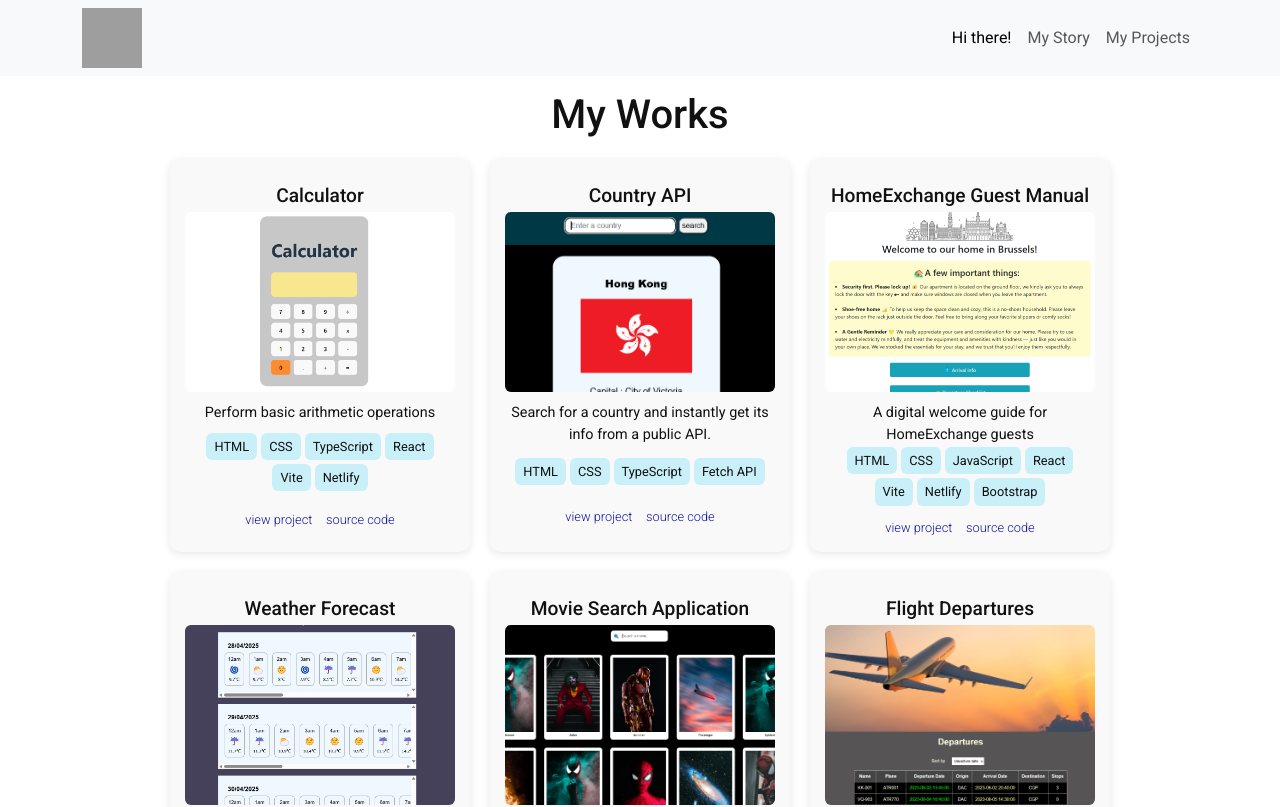
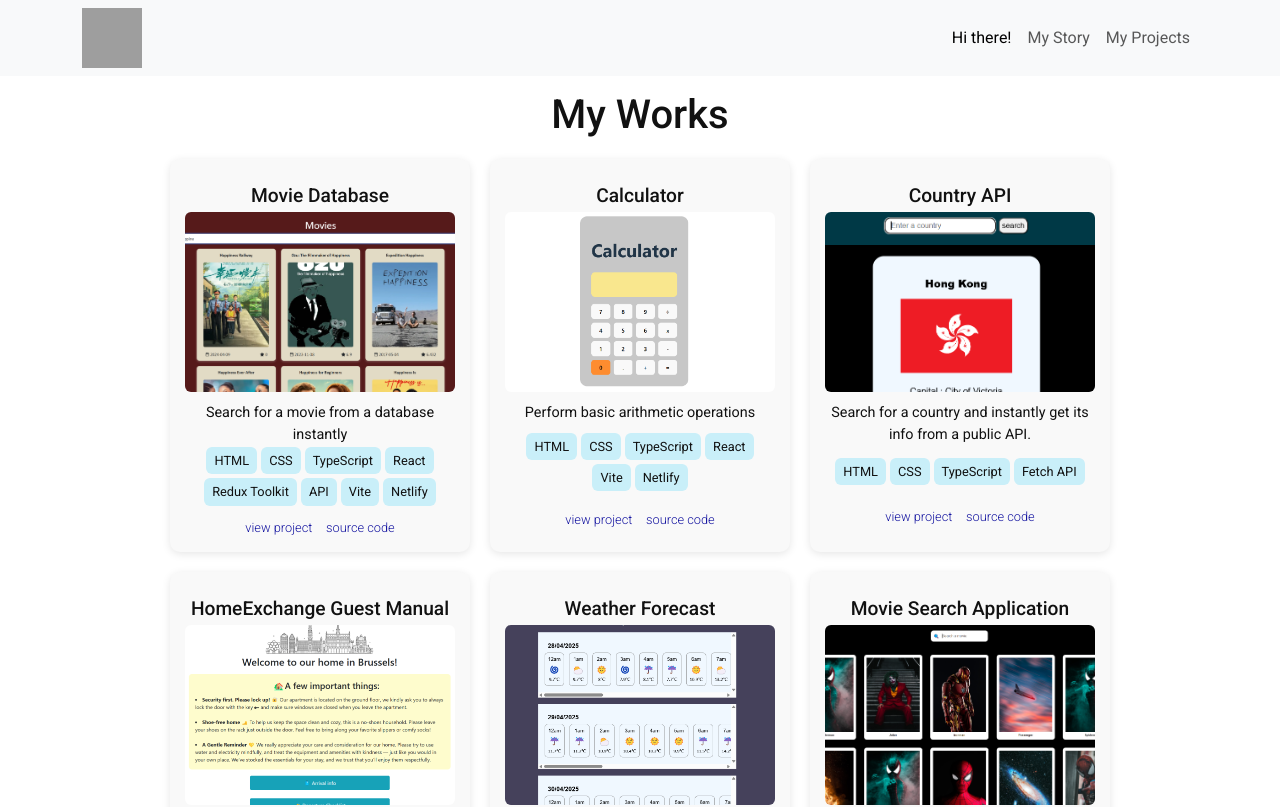
Before and after one commit to jimanloi/manloi-portfolio-react, a React (Vite) app: page /manloi-portfolio-react/works in a window 1280 px wide. Shown: the top 807 px of the page. Built offline with nearby package versions, Linux system fonts and the light colour scheme; grey boxes are pictures that could not be loaded.

Commit message:
added project

```diff
--- a/src/data/projectData.js
+++ b/src/data/projectData.js
@@ -12,6 +12,7 @@ import guardian from "../assets/screenshot-guardian.png";
 import homeexchange from "../assets/screenshot-homeexchange.png";
 import country from "../assets/screenshot-country.png";
 import calculatorReact from "../assets/screenshot-calculator-react.png";
+import moviesReactRedux from "../assets/screenshot-movies-react.png";
 
 const projects = [
   {
@@ -165,6 +166,25 @@ const projects = [
     source: "https://github.com/jimanloi/react-calculator",
     screenshot: calculatorReact,
   },
+  {
+    id: 14,
+    type: "web App",
+    title: "Movie Database",
+    description: "Search for a movie from a database instantly",
+    tags: [
+      "HTML",
+      "CSS",
+      "TypeScript",
+      "React",
+      "Redux Toolkit",
+      "API",
+      "Vite",
+      "Netlify",
+    ],
+    site: "https://react-movie-search-manloi.netlify.app/",
+    source: "https://github.com/jimanloi/react-movie-search",
+    screenshot: moviesReactRedux,
+  },
 ];
 
 export default projects;
```
Also changed, not shown: src/assets/screenshot-movies-react.png (added).
